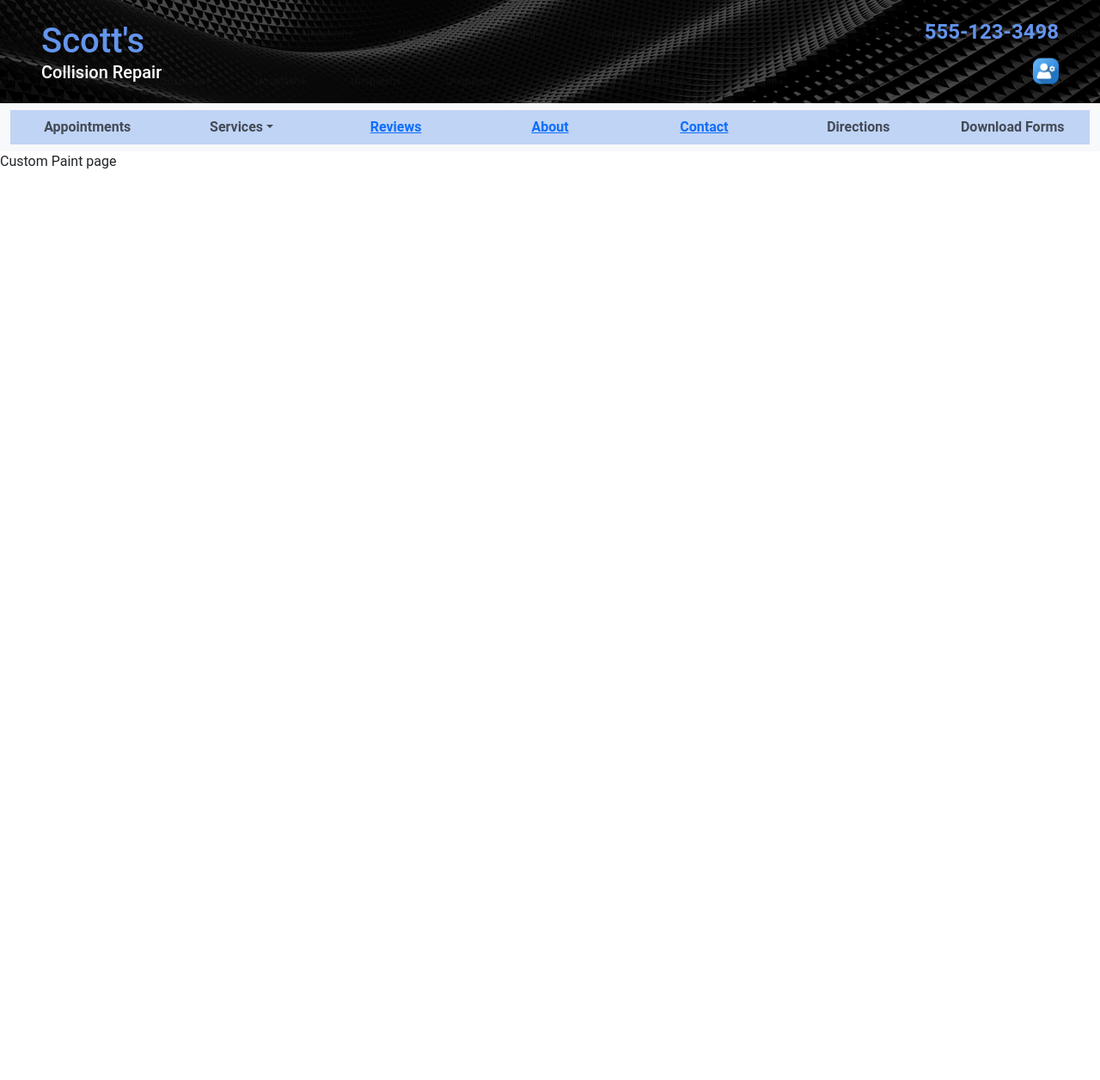
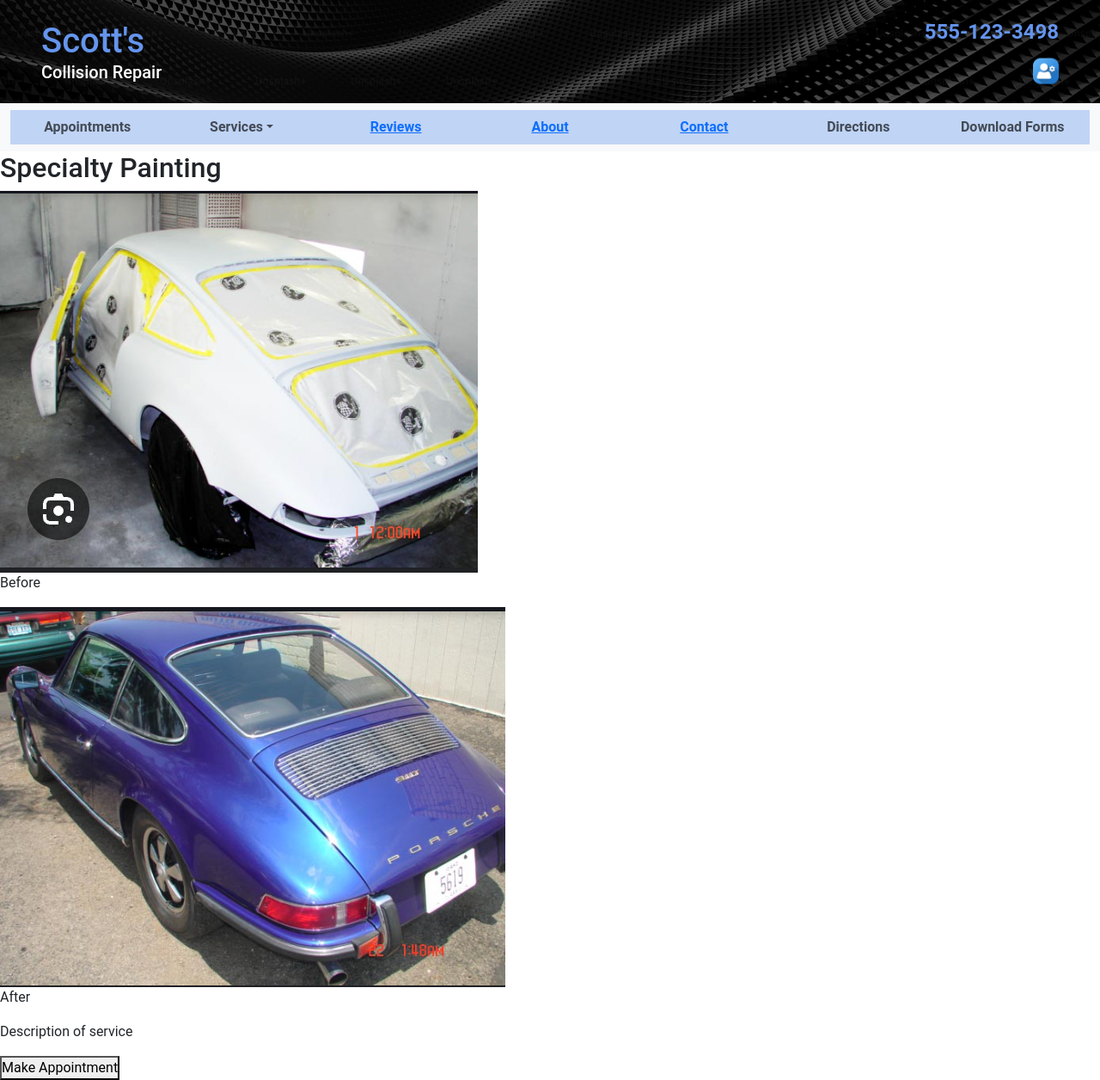
Before and after one commit to nelskev/collab-sp25, a React (Vite) app in the folder frontend/: page /CustPaintPage in a window 1280 px wide. Shown: the whole page at 86% size. Before the commit the page ends 800 px from the top, so only its background shows below. Built offline with nearby package versions, Linux system fonts and the light colour scheme.

Commit message:
Added Custom Paint Images

```diff
--- a/frontend/src/pages/CustPaintPage.jsx
+++ b/frontend/src/pages/CustPaintPage.jsx
@@ -1,7 +1,46 @@
 import React from 'react'
+import { Link } from 'react-router-dom';
+import BeforeImage from '../assets/CustPaint_Before.png'
+import AfterImage from '../assets/CustPaint_After.png'
 
-export default function CustPaintPage() {
-  return (
-    <div>Custom Paint page</div>
-  )
-}
+
+const CustPaintPage = () => {
+
+
+
+    return (
+      <div>
+
+        <h2>Specialty Painting</h2>
+
+        {/* Before and after images */}
+        <div>
+
+          <div>
+            <img src={BeforeImage} alt='Before'/>
+            <p>Before</p>
+          </div>
+
+          <div>
+            <img src={AfterImage} alt='After'/>
+            <p>After</p>
+          </div>
+
+        </div>
+
+        <div>
+          <p>Description of service</p>
+        </div>
+
+        {/* Button linking to the appointments page */}
+        <div>
+          <Link to='./pages/AppointmentPage.jsx'>
+            <button>Make Appointment</button>
+          </Link>
+        </div>
+
+      </div>
+    );
+  };
+
+  export default CustPaintPage;
```
Also changed, not shown: frontend/src/assets/CustPaint_After.png (added), frontend/src/assets/CustPaint_Before.png (added).
